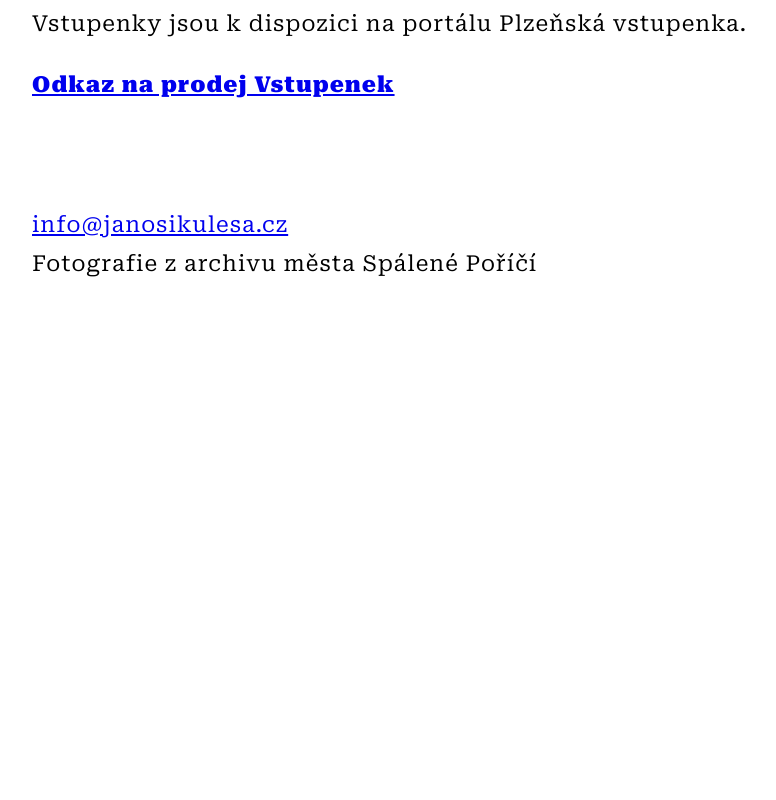
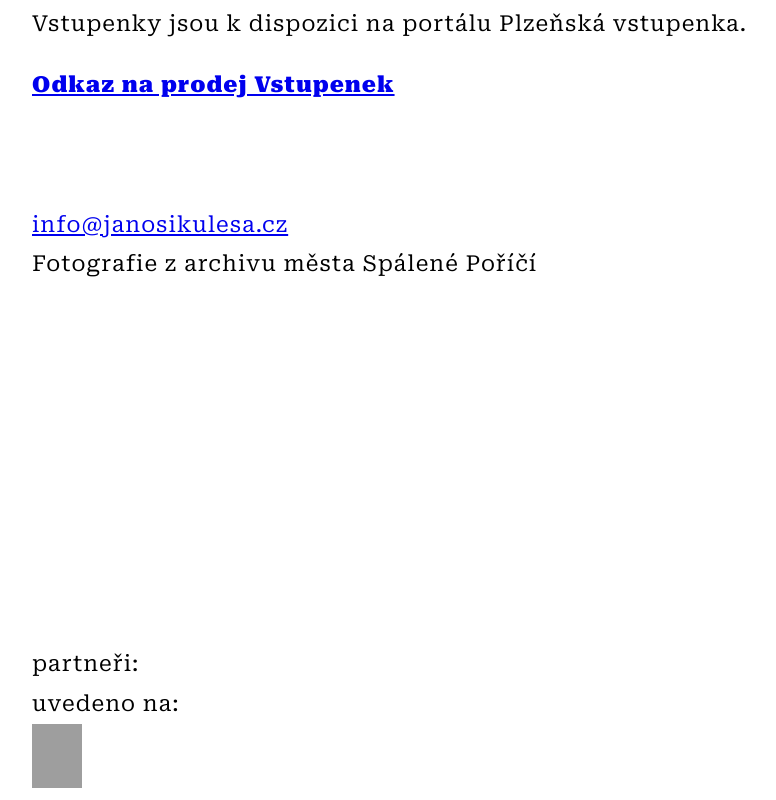
Before and after one commit to tomas-zeman/janosik, a plain HTML site: page index.html in a window 1280 px wide. Shown: the part 3525-4325 px from the top of the page, without its empty margins (8-784 px from the left). Before the commit the page ends 4169 px from the top, so only its background shows below. Drawn offline with Linux system fonts and the light colour scheme; grey boxes are pictures that could not be loaded.

Commit message:
Update index.html
add logo

```diff
--- a/index.html
+++ b/index.html
@@ -304,6 +304,14 @@
             <div style="height: 400px">
                 Fotografie z archivu města Spálené Poříčí
             </div>
+            <div>
+                partneři:
+
+            </div>
+            <div>
+                uvedeno na:<br>
+                <a href="https://www.kudyznudy.cz/?utm_source=kzn&utm_medium=partneri_kzn&utm_campaign=banner" title="Kudyznudy.cz - tipy na výlet"> <img style="width: 50px" src="https://www.kudyznudy.cz/getmedia/beecd6e8-708b-421a-add8-92568ca7b1b5/logo-kudyznudy.gif.aspx" width="150"  height="64" border="0" alt="Kudyznudy.cz - tipy na výlet"> </a>
+            </div>
         </div>
 
     </footer>
```
